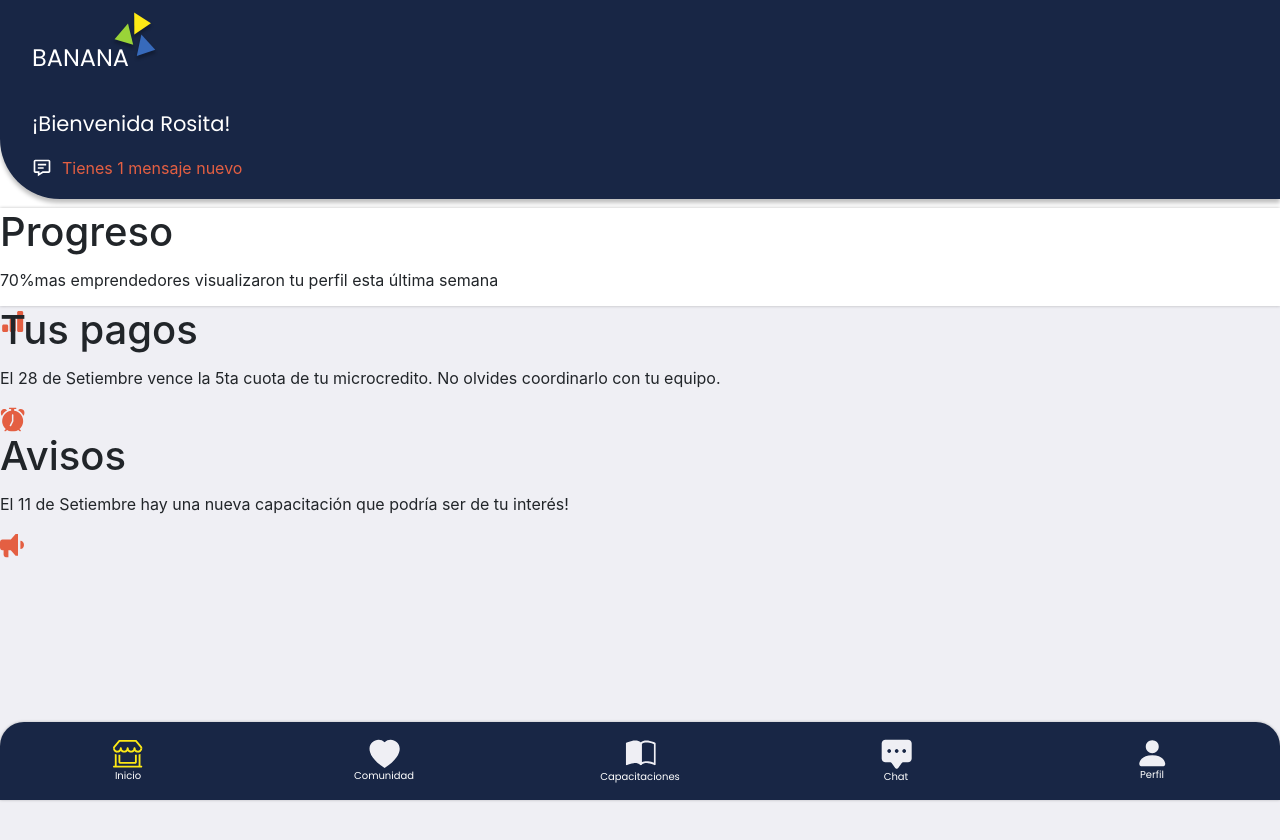
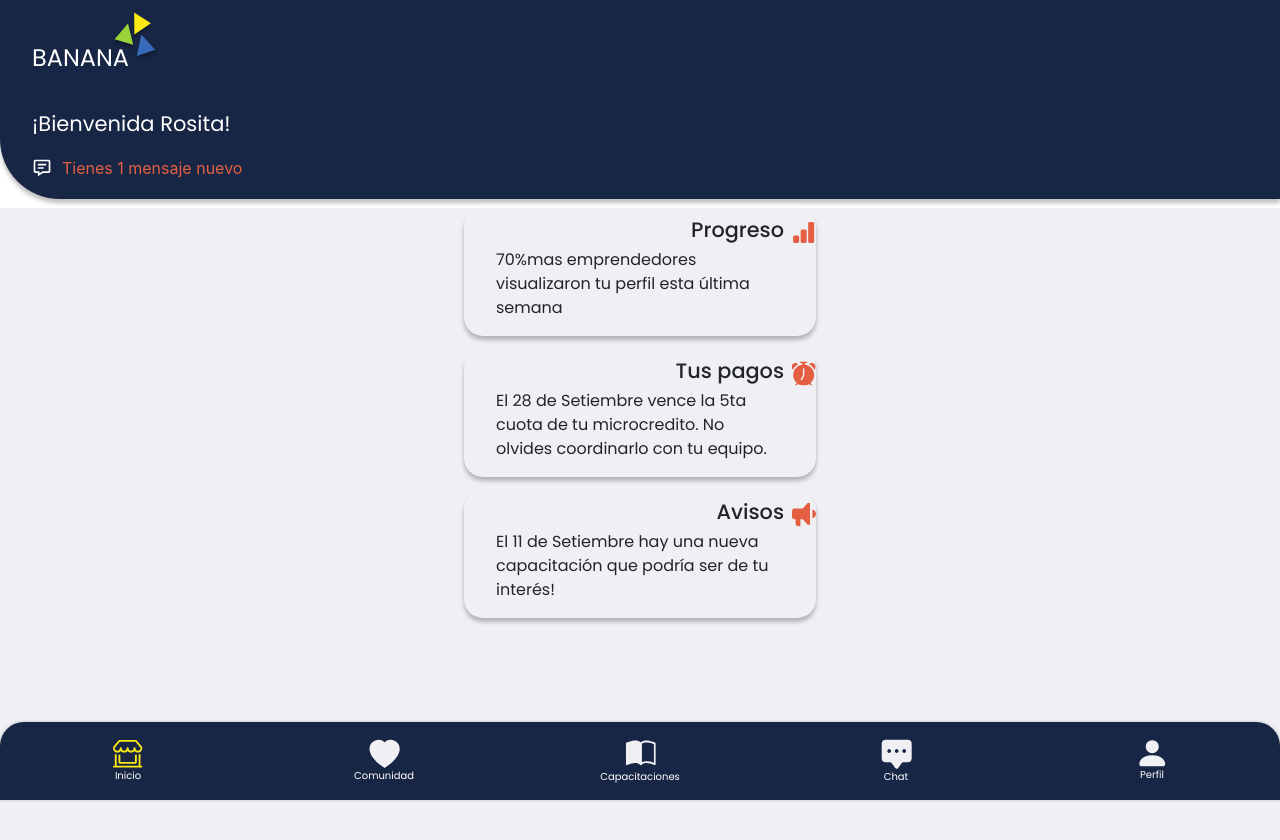
Before and after one commit to szapataq/hackathon-banana, a React (Create React App) app: page /home in a window 1280 px wide. Shown: the top 840 px of the page. Built offline with nearby package versions, Linux system fonts and the light colour scheme; no server answers; sample sign-in values are in the browser's storage.

Commit message:
Modificando funciones de chat

```diff
--- a/src/API/chat.js
+++ b/src/API/chat.js
@@ -8,7 +8,6 @@ export const getAllChats = (id) => {
 			docs.forEach((doc) => {
 				ids.push(doc.data().IDReceiver)
 			});
-			console.log(ids)
 			return ids
 		})
 		.catch((e) => console.log(e))
--- a/src/API/message.js
+++ b/src/API/message.js
@@ -3,17 +3,16 @@ import { firestore, auth } from '../firebase';
 
 //------------------ENVIAR MENSAJE Y GUARDAR EN COLECCION----------------
 
-export const newMessage = (txt) => {
-	const user = auth.currentUser;
-	console.log(user)
+export const newMessage = (uid, txt) => {
 	firestore
 		.collection("chats")
 		.add({
-			IDAddressee: user.uid,
-			IDReceiver: user.uid,
-			message: {
-				user: user.uid,
-				date: new Date(),
+			IDAddressee: uid,
+			IDReceiver: uid,
+			IDChat: uid,
+			messages: {
+				uid: uid,
+				date: new Date().getHours() + ":" + new Date().getMinutes(),
 				message: txt
 			}
 		});
@@ -22,38 +21,30 @@ export const newMessage = (txt) => {
 
 //------------------- CADA COMPONENTE MENSAJE------------------
 
-
-export const searchMessages = (idDoc) => {
-	return firestore.collection("chats").doc(idDoc).collection("message").orderBy("date")
+//------------Esta funcion busca los mensajes en el chat-----------
+export const searchMessages = (IDChat) => {
+	return firestore.collection("chats").where("IDChat", "==", IDChat)
 		.get()
 		.then((queryMessages) => {
-			let chats = [];
+			const messages = [];
 			queryMessages.forEach((doc) => {
-				chats.push(doc.data());
-
+				messages.push(doc.data().messages)
 			});
-			return chats
+			return messages
 		})
 }
 
-export const getAllMessages = (idActive, queryReceiver) => {
-	return firestore.collection("chats").where("IDAddressee", "==", idActive).get().then((chats) => {
+//-----Esta funcion obtiene informacion de los chats del usuario activo------
+
+export const getAllMessages = (idUserActive, queryReceiver) => {
+	return firestore.collection("chats").where("IDAddressee", "==", idUserActive).get().then((chats) => {
 		const chatsInfo = [];
 		chats.forEach((doc) => {
-			const idChat = doc.data().id;
+			const idChat = idUserActive;
 			const IDReceiver = doc.data().IDReceiver;
-			chatsInfo.push({ idChat: idChat, IDReceiver: IDReceiver, queryReceiver: queryReceiver })
+			chatsInfo.push({ IDChat: idChat, IDReceiver: IDReceiver, queryReceiver: queryReceiver })
 		});
 		return chatsInfo
 	})
 		.catch((e) => console.log(e))
 }
-
-
-// .then((chatsInfo) => {
-// 	chatsInfo.forEach((objChat) => {
-// 		if (objChat.IDReceiver === objChat.queryReceiver) {
-// 			searchMessages(objChat.idChat)
-// 		} else { console.log("No es el chat del usuario activo y el receptor") }
-// 	})
-// })
--- a/src/components/Chat.jsx
+++ b/src/components/Chat.jsx
@@ -2,11 +2,12 @@ import React, { useState, useEffect } from 'react';
 import { getAllChats, getInfoUser } from '../API/chat';
 import { Link } from 'react-router-dom';
 import './Chat.scss'
+import { auth } from '../firebase';
 
 
 const BoxChat = () => {
 
-	const user = "prueba";
+	const user = auth.currentUser.uid;
 	const [infoUsers, setInfoUsers] = useState([]);
 	const getChats = async () => await getAllChats(user);
 	useEffect(() => {
--- a/src/components/InputBt.scss
+++ b/src/components/InputBt.scss
@@ -1,6 +1,7 @@
 .inputBt-container {
   width: 100%;
   padding: 0rem 2rem;
+  position: fixed;
   .input-chat {
     outline: none;
     border: 0px;
--- a/src/components/Message.jsx
+++ b/src/components/Message.jsx
@@ -1,18 +1,19 @@
 import React, { useState, useEffect } from 'react';
 import { getAllMessages, searchMessages } from '../API/message';
 import './Message.scss'
+import { auth } from '../firebase';
 
 const Mesagge = () => {
 
-	const user = "prueba"
-	const idReceiverPrueba = "uufNvionfX5T107kMQEN";
+	const user = auth.currentUser.uid;
+	const idReceiver = "sPQSWWtl1wdpveD83beK2RjomPF2";
 	const [allMessages, setAllMessages] = useState([])
-	const getMessages = async () => await getAllMessages(user, idReceiverPrueba);
+	const getMessages = async () => await getAllMessages(user, idReceiver);
 	useEffect(() => {
 		getMessages().then((messages) => {
 			const promises = messages.map((objChat) => {
 				if (objChat.IDReceiver === objChat.queryReceiver) {
-					return searchMessages(objChat.idChat)
+					return searchMessages(objChat.IDChat)
 				}
 			})
 			return Promise.all(promises)
--- a/src/components/MessageContainer.jsx
+++ b/src/components/MessageContainer.jsx
@@ -2,6 +2,7 @@ import React, { useState } from 'react';
 import InputBt from './InputBt';
 import Message from './Message';
 import { auth } from '../firebase';
+import { newMessage } from '../API/message';
 
 const MessageContainer = () => {
 	const [ messageToSend, setMessageToSend] = useState("");
@@ -11,7 +12,7 @@ const MessageContainer = () => {
 	const sendMessage = (e) => {
 		e.preventDefault()
 		const user = auth.currentUser.uid;
-		//Aqui ejecutar la funcion que envia el mensaje
+		newMessage(user, messageToSend)
 	}
 	return (
 		<div className="message-container">
--- a/src/components/cardHome.scss
+++ b/src/components/cardHome.scss
@@ -1,9 +1,41 @@
-@import '../variables';
+@import "../variables";
 
-.content-card{
-width: 100%;
-height: 6.125rem;
-margin-top: 13rem;
-box-shadow: 0 0 3px $shadow;
-background-color: $textColor;
+.content-card {
+  width: 100%;
+  height: 6.125rem;
+  margin-top: 13rem;
+  box-shadow: 0 0 3px $shadow;
 }
+
+.card-home {
+  font-family: $font;
+  margin: 0rem auto 0rem;
+  width: 22rem;
+  margin-bottom: 0.8rem;
+  height: 8rem;
+  display: flex;
+  flex-direction: column-reverse;
+  align-items: end;
+  border-radius: 1.2rem;
+  box-shadow: 0px 4px 4px rgba(0, 0, 0, 0.25);
+  h1 {
+    font-size: 1.3rem;
+    order: 1;
+    margin: 0.3rem 2rem 0.3rem;
+  }
+  p {
+    font-family: Poppins;
+    padding: 0rem 2rem;
+  }
+  img {
+    order: 1;
+    z-index: 0;
+	padding-left: 19rem;
+    margin-bottom: -2rem;
+  }
+}
+
+.content-card {
+  margin-top: 13rem;
+  // width: 22rem;
+}
--- a/src/components/headerComponent.scss
+++ b/src/components/headerComponent.scss
@@ -9,6 +9,7 @@
   background-color: $bottomColor;
   color: $textColor;
   box-shadow: 0px 4px 4px $shadow;
+  z-index: 3;
   &-title{
     font-size: 24px;
     font-family: $font;
--- a/src/containers/HomeContainer.jsx
+++ b/src/containers/HomeContainer.jsx
@@ -14,9 +14,9 @@ function HomeContainer() {
   return (
     <div>
       <HeaderComponent className='header-container' isHome />
-      <CardHome className='content-card' title='Progreso' porcentaje='70%' description='mas emprendedores visualizaron tu perfil esta última semana' iconCard={statistics} />
-      <CardHome title='Tus pagos' description='El 28 de Setiembre vence la 5ta cuota de tu microcredito. No olvides coordinarlo con tu equipo.' iconCard={alarmaIcon} />
-      <CardHome title='Avisos' description='El 11 de Setiembre hay una nueva capacitación que podría ser de tu interés!' iconCard={avisoIcon} />
+      <CardHome className='content-card card-home' title='Progreso' porcentaje='70%' description='mas emprendedores visualizaron tu perfil esta última semana' iconCard={statistics} />
+      <CardHome className="card-home" title='Tus pagos' description='El 28 de Setiembre vence la 5ta cuota de tu microcredito. No olvides coordinarlo con tu equipo.' iconCard={alarmaIcon} />
+      <CardHome className="card-home" title='Avisos' description='El 11 de Setiembre hay una nueva capacitación que podría ser de tu interés!' iconCard={avisoIcon} />
     </div>
   )
 }
```
